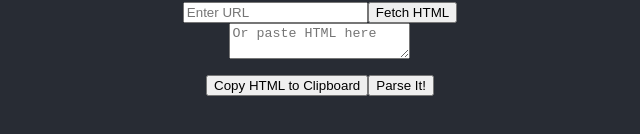
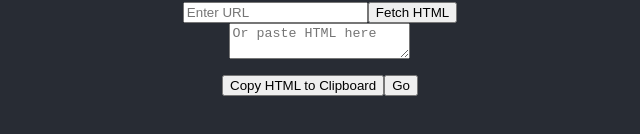
Before and after one commit to NekkidBear/parsing-challenge, a React (Create React App) app: page / in a window 1280 px wide. Shown: the part 422-556 px from the top of the page, without its empty margins (320-960 px from the left). Built offline with nearby package versions, Linux system fonts and the light colour scheme.

Commit message:
update rendering; add xss attack protections

```diff
--- a/package.json
+++ b/package.json
@@ -10,6 +10,7 @@
     "@types/node": "^16.18.104",
     "@types/react": "^18.3.3",
     "@types/react-dom": "^18.3.0",
+    "dompurify": "^3.1.6",
     "react": "^18.3.1",
     "react-dom": "^18.3.1",
     "react-scripts": "^5.0.1",
--- a/src/HTMLParser.tsx
+++ b/src/HTMLParser.tsx
@@ -1,5 +1,6 @@
 import React, { useState } from 'react';
 import axios from 'axios';
+import DOMPurify from 'dompurify';
 
 // Define the structure of a parsed item
 interface ParsedItem {
@@ -20,7 +21,8 @@ const HTMLParser: React.FC = () => {
       setLoading(true); // Indicate loading state
       setError(null); // Clear any previous errors
       const response = await axios.get(url); // Fetch HTML content from the provided URL
-      setInputHtml(response.data); // Set the fetched HTML content to state
+      const sanitizedHtml = DOMPurify.sanitize(response.data); // Sanitize the fetched HTML content
+      setInputHtml(sanitizedHtml); // Set the sanitized HTML content to state
     } catch (error) {
       console.error('Error fetching HTML:', error); // Log the error for debugging
       setError('Failed to fetch HTML content. Please check the URL and try again.'); // Set user-friendly error message
@@ -102,7 +104,7 @@ const HTMLParser: React.FC = () => {
           Copy HTML to Clipboard {/* Button to copy HTML content to clipboard */}
         </button>
         <button onClick={parseHtmlContent}>
-          Parse It! {/* Button to parse and render HTML content */}
+          Go {/* Button to parse and render HTML content */}
         </button>
       </div>
       <div>
```
Also changed, not shown: 1 other file (tests, documents, lock files or other folders).
